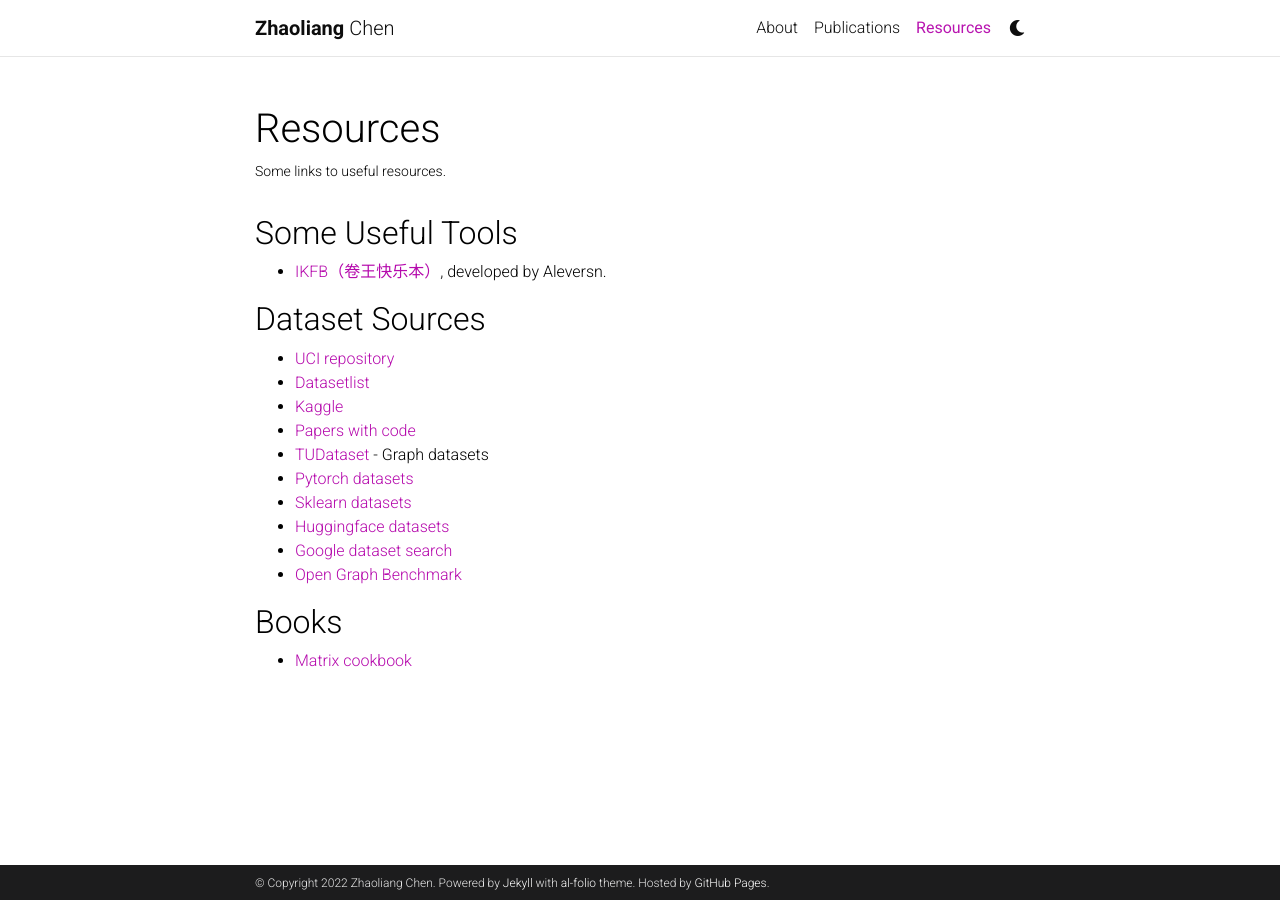
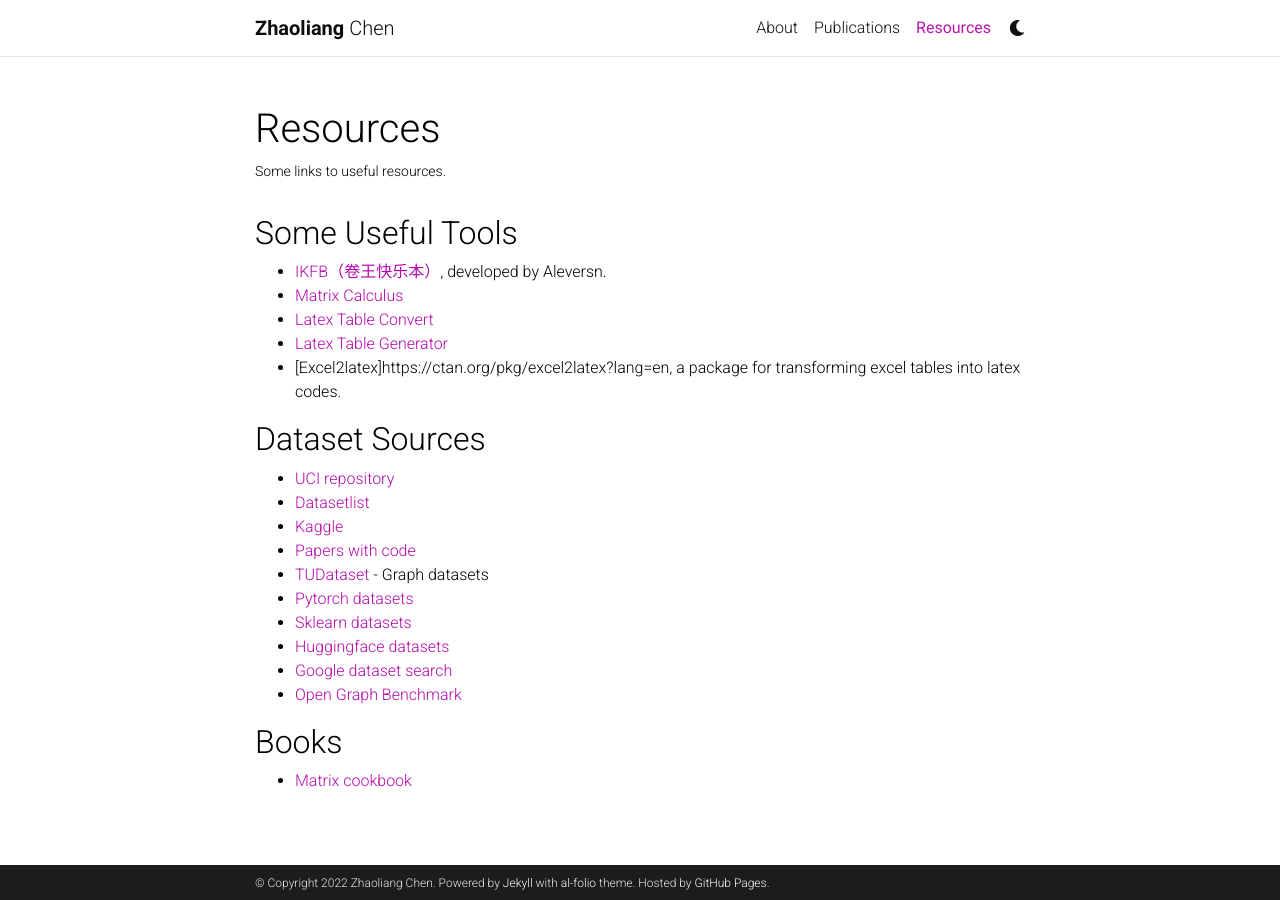
Before and after one commit to huangsuj/huangsuj.github.io, a Jekyll site: the page built from _pages/resources.md, in a window 1280 px wide. Built offline with Jekyll 4.4.1, drawn with Linux system fonts in a browser that asks for light colours; comment, search, counter and statistics services are not loaded; a style sheet for code colours, icons or effects is not loaded.

Commit message:
Update resources.md

```diff
--- a/_pages/resources.md
+++ b/_pages/resources.md
@@ -9,6 +9,10 @@ nav_order: 2
 
 ## Some Useful Tools
 - [IKFB（卷王快乐本）](https://github.com/Creator-SN/IKFB), developed by Aleversn.
+- [Matrix Calculus](https://www.matrixcalculus.org/?tdsourcetag=s_pctim_aiomsg)
+- [Latex Table Convert](https://tableconvert.com/)
+- [Latex Table Generator](https://www.tablesgenerator.com/)
+- [Excel2latex]https://ctan.org/pkg/excel2latex?lang=en, a package for transforming excel tables into latex codes.
 
 
 ## Dataset Sources
```
